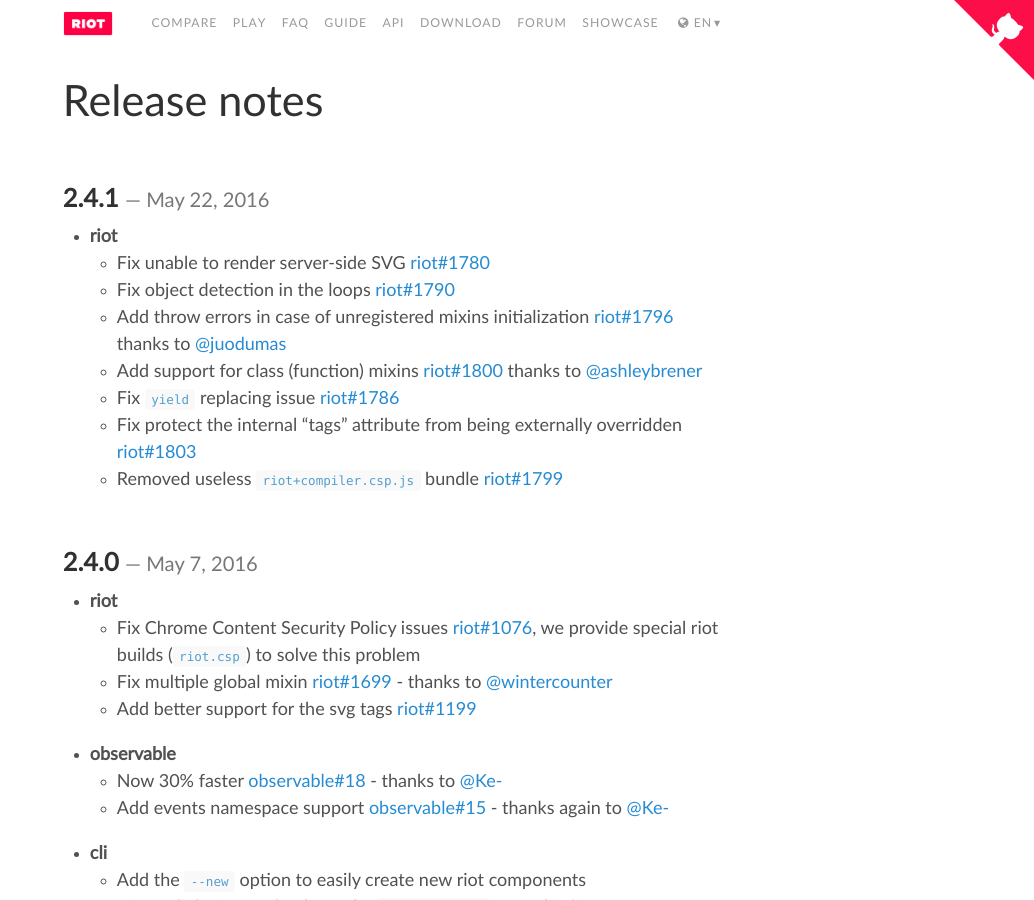
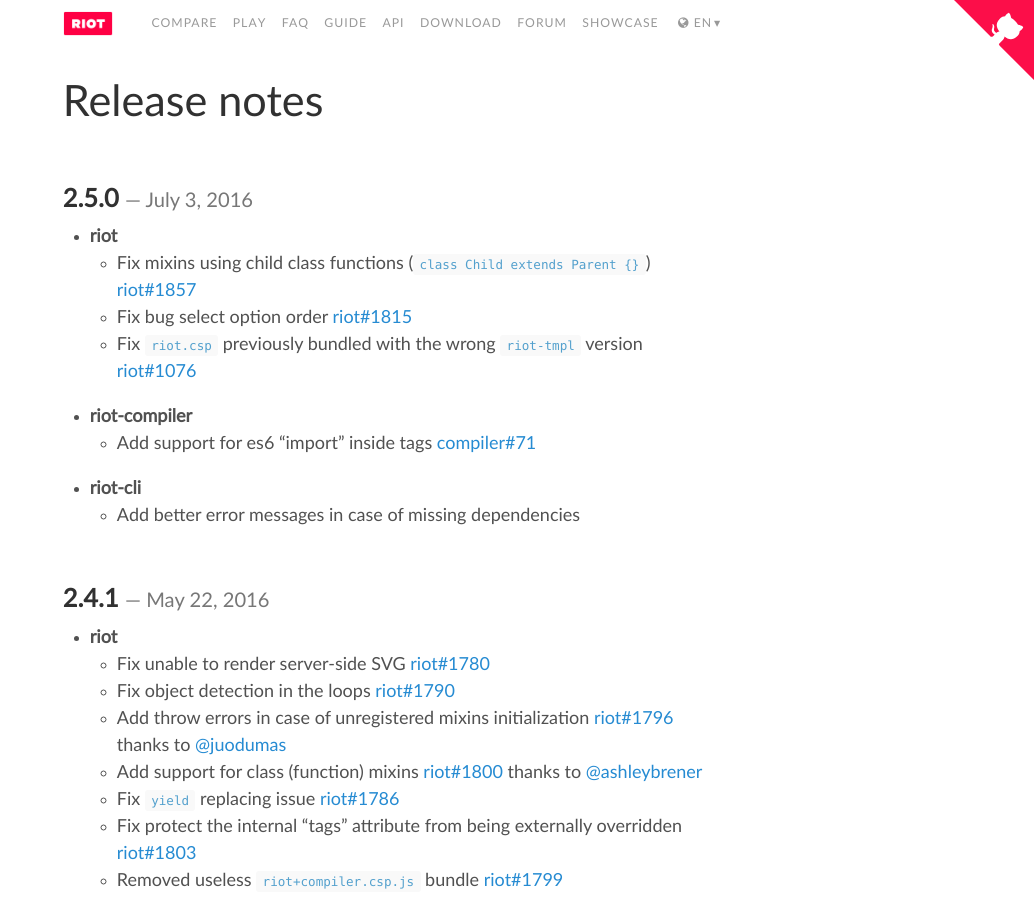
Before and after one commit to riot/riot.github.io, a Jekyll site: the page built from release-notes.md, in a window 1280 px wide and 900 px high. Shown: the whole window, without its empty margins (246-1280 px from the left). Built offline with Jekyll 4.4.1, drawn with Linux system fonts in a browser that asks for light colours; nearby versions of some CDN libraries; emoji names are drawn with the system emoji font.

Commit message:
updated: release notes

```diff
--- a/_config.yml
+++ b/_config.yml
@@ -39,20 +39,20 @@
 
 # Custom vars
 major_version:       0
-minor_version:       2.4
+minor_version:       2.5
 
-version:             2.4.1
-release_date:        May 22
-version_slurp:       Bug fix and better errors for the unregistered mixins
+version:             2.5.0
+release_date:        July 3
+version_slurp:       Allow es6 imports also inside tags
 repo:                https://github.com/riot/riot
 
 # Vars needed for the compare.md page
 
-size_min:            9.23
-riot_route_size_min: 1.65
+size_min:            9.25
+riot_route_size_min: 1.68
 
 polymer:
-  size:    42.09 # according to https://github.com/riot/riot/issues/1575#issuecomment-180869792
+  size: 42.09 # according to https://github.com/riot/riot/issues/1575#issuecomment-180869792
   version: 1.4.0
 
 webcomponents:
@@ -62,12 +62,12 @@
 polymer_and_webcomponents_size: 54.48 # 42.09 + 12.39 (polymer + webcomponents-lite.min.js )
 
 react:
-  size:    43.62
-  version: 15.0.2
+  size:    45.49
+  version: 15.2.0
 
 react_router:
-  size:    12.63
-  version: 2.0.0
+  size:    13.95
+  version: 2.5.2
 
 react_mini_router:
   size:    3.93
@@ -78,8 +78,7 @@
 compare:
   react: 5 # react.size / size_min
   react_router_vs_riot_router: 8 # react_router.size / riot_route_size_min
-  react_mini_router_vs_riot_router: 2 # react_router.size / riot_route_size_min
-  polymer_and_webcomponents: 6 # polymer_and_webcomponents_size / size_min
+  polymer_and_webcomponents: 8 # polymer_and_webcomponents_size / size_min
 
 # Languages
 translations:
--- a/release-notes.md
+++ b/release-notes.md
@@ -5,6 +5,19 @@
 ---
 
 # {{ page.title }}
+
+## 2.5.0 *July 3, 2016*
+
+- __riot__
+  - Fix mixins using child class functions (`class Child extends Parent {}`) [riot#1857](https://github.com/riot/riot/pull/1857)
+  - Fix bug select option order [riot#1815](https://github.com/riot/riot/issues/1815)
+  - Fix `riot.csp` previously bundled with the wrong `riot-tmpl` version [riot#1076](https://github.com/riot/riot/issues/1076#issuecomment-225211502)
+
+- __riot-compiler__
+  - Add support for es6 "import" inside tags [compiler#71](https://github.com/riot/compiler/pull/71)
+
+- __riot-cli__
+  - Add better error messages in case of missing dependencies
 
 ## 2.4.1 *May 22, 2016*
 
```
Also changed, not shown: download.md (+1 -1 lines), index.md (+2 -2 lines).
